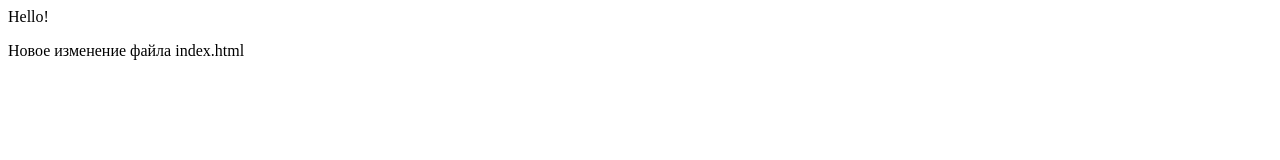
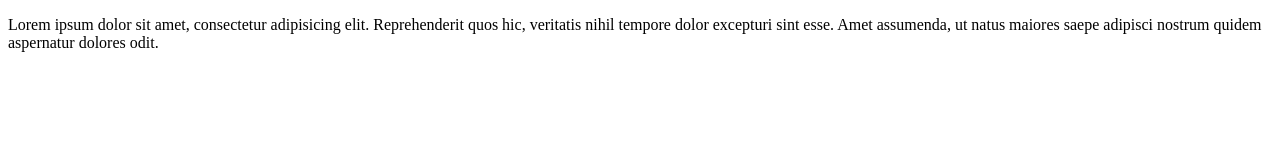
Before and after one commit to aleksfree/first, a plain HTML site: page index.html in a window 1280 px wide. Drawn offline with Linux system fonts and the light colour scheme.

Commit message:
second save

```diff
--- a/index.html
+++ b/index.html
@@ -5,7 +5,8 @@
 	<title>Git урок</title>
 </head>
 <body>
-	Hello!
-	<p>Новое изменение файла index.html</p>
+	<p>
+		Lorem ipsum dolor sit amet, consectetur adipisicing elit. Reprehenderit quos hic, veritatis nihil tempore dolor excepturi sint esse. Amet assumenda, ut natus maiores saepe adipisci nostrum quidem aspernatur dolores odit.
+	</p>
 </body>
 </html>
```
